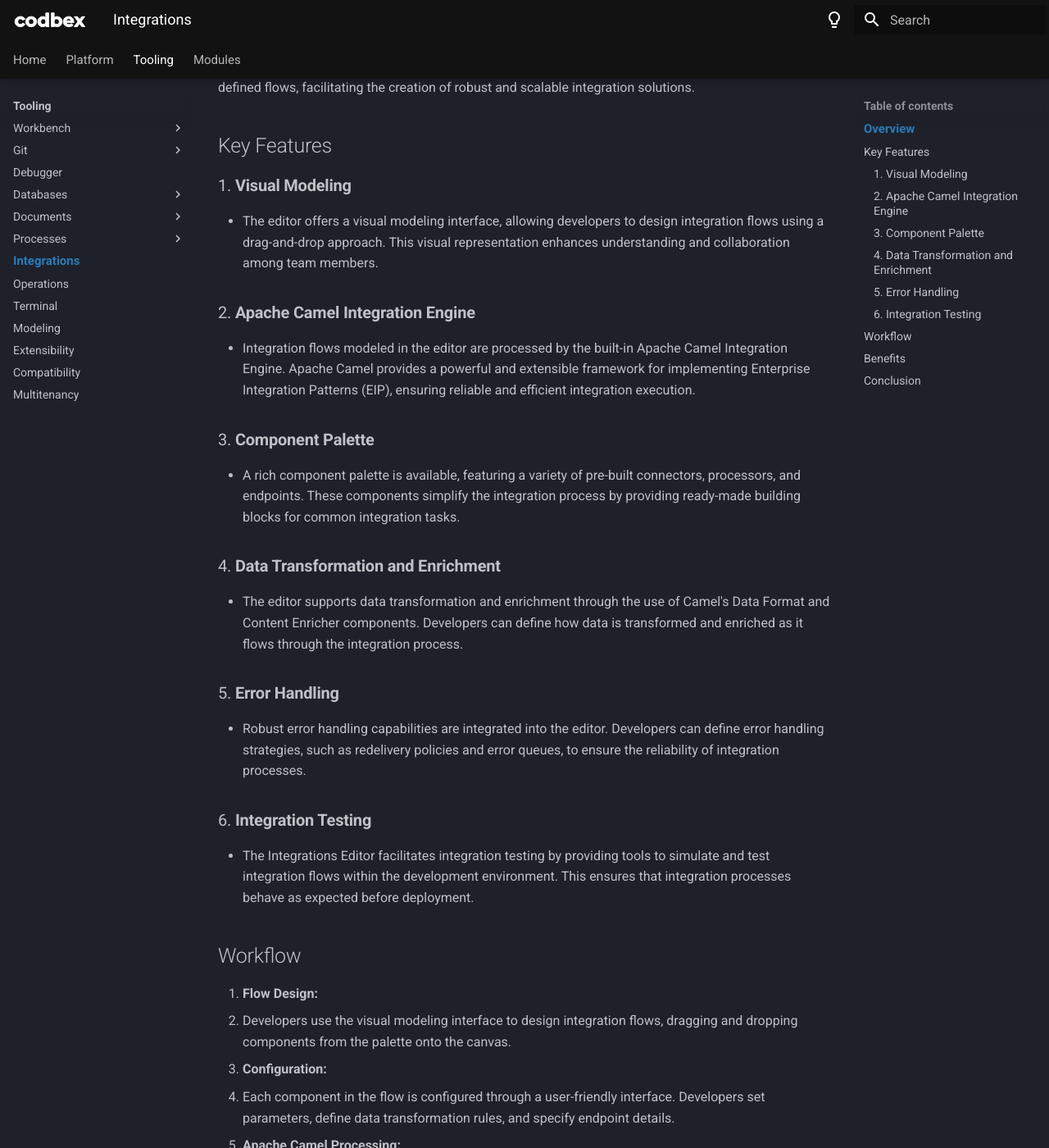
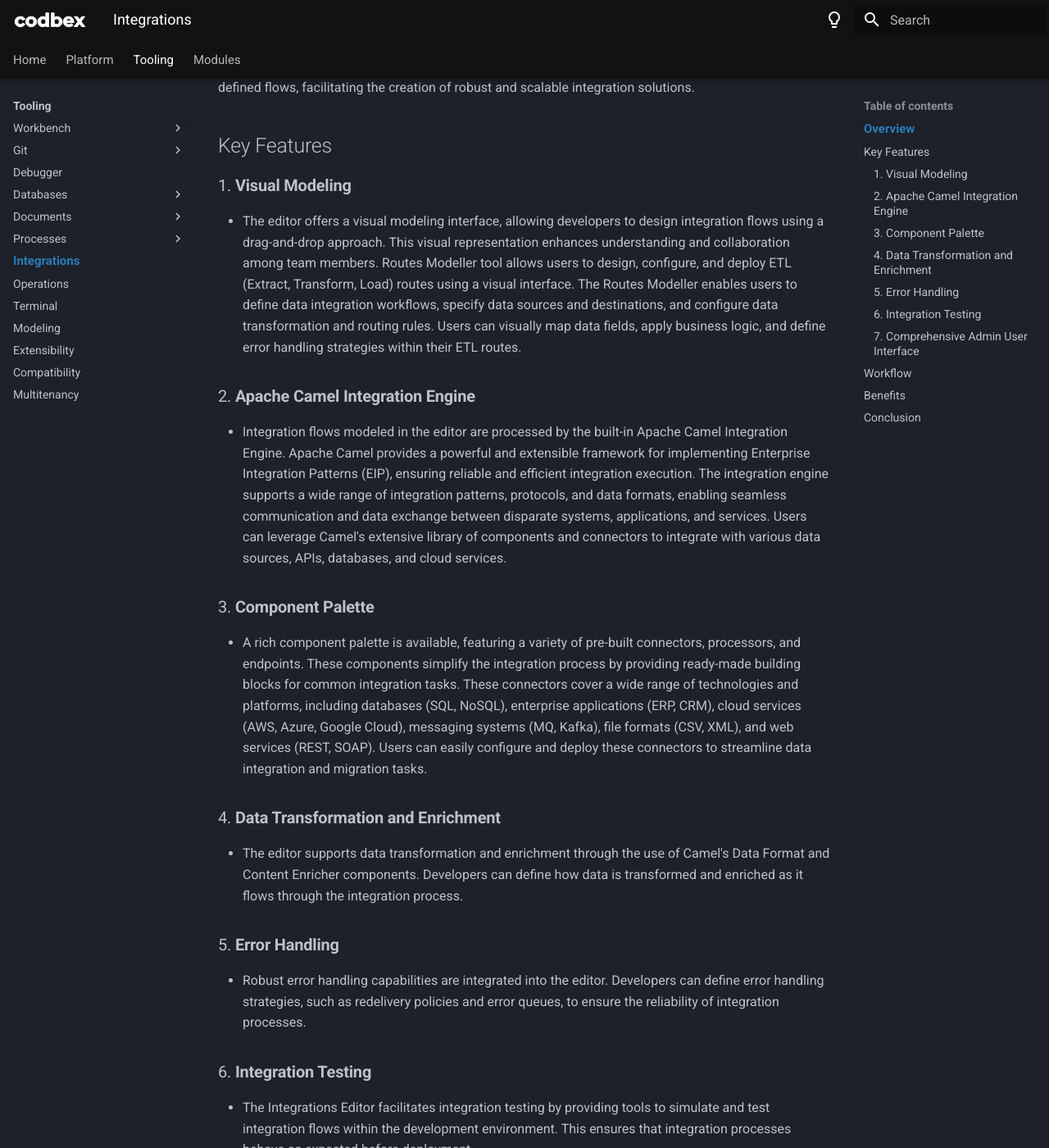
Before and after one commit to codbex/codbex-documentation, an MkDocs documentation site: the page built from docs/tooling/integrations/index.md, in a window 1280 px wide and 1400 px high, scrolled down 261 px. Shown: the whole window at 82% size. Built offline with MkDocs 1.6.1 and Material for MkDocs 9.7.7, drawn with Linux system fonts in a browser that asks for light colours; some of the changed text lies outside the part shown.

```diff
--- a/docs/tooling/integrations/index.md
+++ b/docs/tooling/integrations/index.md
@@ -8,15 +8,15 @@ The Integrations Editor in the platform, powered by Apache Karavan, provides a v
 
 ### 1. **Visual Modeling**
 
-   - The editor offers a visual modeling interface, allowing developers to design integration flows using a drag-and-drop approach. This visual representation enhances understanding and collaboration among team members.
+   - The editor offers a visual modeling interface, allowing developers to design integration flows using a drag-and-drop approach. This visual representation enhances understanding and collaboration among team members. Routes Modeller tool allows users to design, configure, and deploy ETL (Extract, Transform, Load) routes using a visual interface. The Routes Modeller enables users to define data integration workflows, specify data sources and destinations, and configure data transformation and routing rules. Users can visually map data fields, apply business logic, and define error handling strategies within their ETL routes.
 
 ### 2. **Apache Camel Integration Engine**
 
-   - Integration flows modeled in the editor are processed by the built-in Apache Camel Integration Engine. Apache Camel provides a powerful and extensible framework for implementing Enterprise Integration Patterns (EIP), ensuring reliable and efficient integration execution.
+   - Integration flows modeled in the editor are processed by the built-in Apache Camel Integration Engine. Apache Camel provides a powerful and extensible framework for implementing Enterprise Integration Patterns (EIP), ensuring reliable and efficient integration execution. The integration engine supports a wide range of integration patterns, protocols, and data formats, enabling seamless communication and data exchange between disparate systems, applications, and services. Users can leverage Camel's extensive library of components and connectors to integrate with various data sources, APIs, databases, and cloud services.
 
 ### 3. **Component Palette**
 
-   - A rich component palette is available, featuring a variety of pre-built connectors, processors, and endpoints. These components simplify the integration process by providing ready-made building blocks for common integration tasks.
+   - A rich component palette is available, featuring a variety of pre-built connectors, processors, and endpoints. These components simplify the integration process by providing ready-made building blocks for common integration tasks. These connectors cover a wide range of technologies and platforms, including databases (SQL, NoSQL), enterprise applications (ERP, CRM), cloud services (AWS, Azure, Google Cloud), messaging systems (MQ, Kafka), file formats (CSV, XML), and web services (REST, SOAP). Users can easily configure and deploy these connectors to streamline data integration and migration tasks.
 
 ### 4. **Data Transformation and Enrichment**
 
@@ -29,6 +29,10 @@ The Integrations Editor in the platform, powered by Apache Karavan, provides a v
 ### 6. **Integration Testing**
 
    - The Integrations Editor facilitates integration testing by providing tools to simulate and test integration flows within the development environment. This ensures that integration processes behave as expected before deployment.
+
+### 7. **Comprehensive Admin User Interface**
+
+   - The platform provides a comprehensive administrative user interface for managing ETL routes, connectors, data transformations, and integration workflows. The admin interface offers intuitive tools for configuring route parameters, monitoring route performance, troubleshooting integration issues, and managing data flows. Administrators can monitor data throughput, latency, and error rates, and take proactive actions to optimize ETL processes and ensure data quality and integrity.
 
 ## Workflow
 
```
Also changed, not shown: docs/getting-started.md (+6 -0 lines), docs/images/camel-sample-flow.png, docs/images/camel-sample-flow_.png (added).
